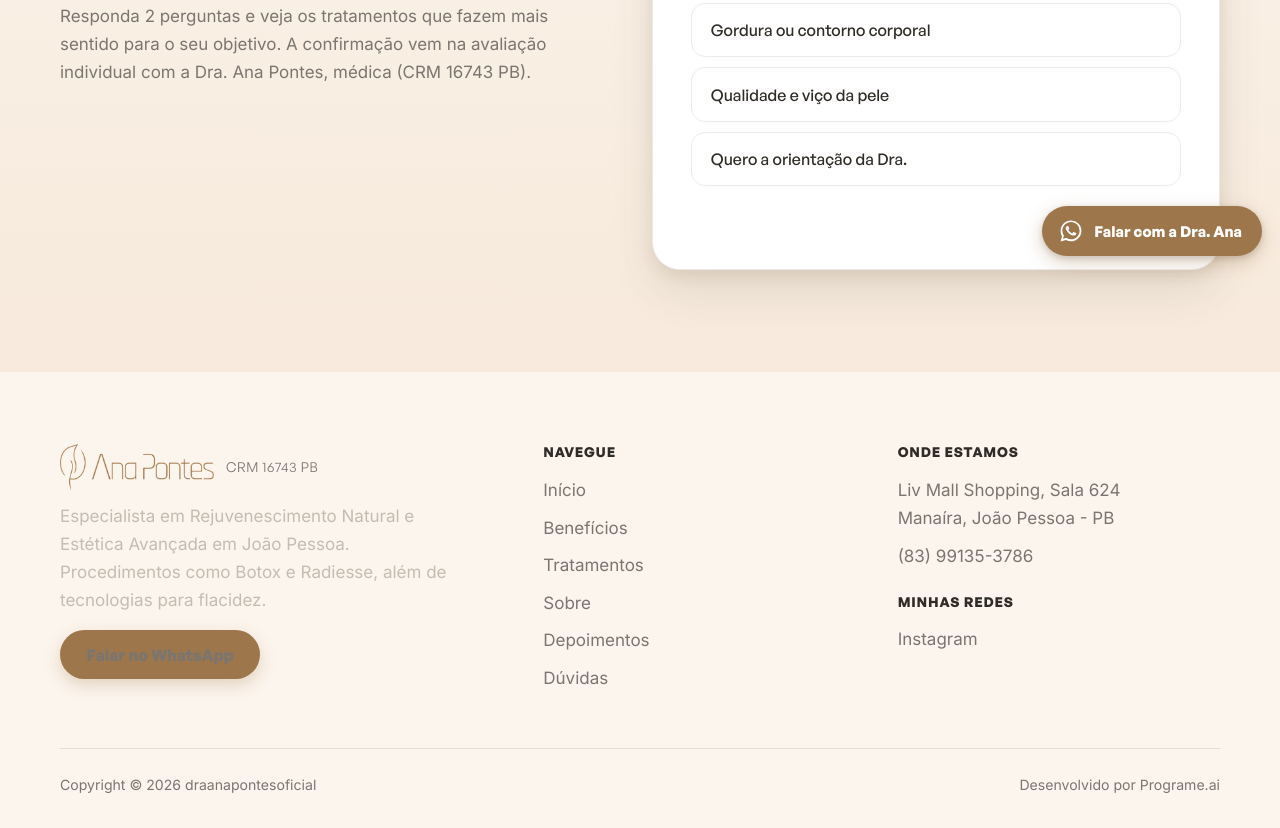
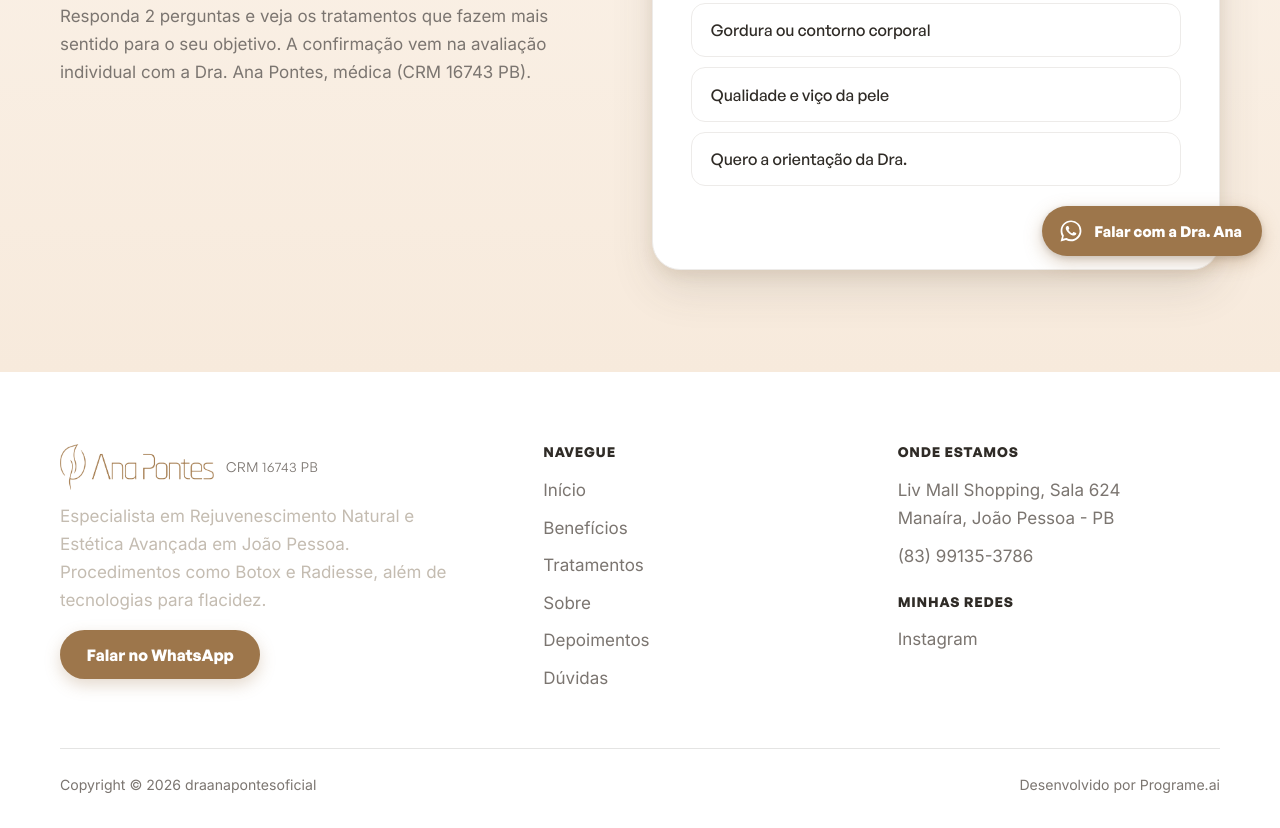
Before and after one commit to programeai/anapontes-page, a plain HTML site: page tratamentos-quiz.html in a window 1280 px wide. Shown: the part 526-1354 px from the top of the page. Drawn offline with Linux system fonts and the light colour scheme.

Commit message:
feat(footer): adiciona variante clara do rodapé

```diff
--- a/css/styles.css
+++ b/css/styles.css
@@ -299,8 +299,9 @@ ul.checks li::before {
 
 /* ---------- Footer ---------- */
 .site-footer { background: var(--cream); color: var(--muted); padding: clamp(3rem,6vw,4.5rem) 0 2rem; }
-.site-footer a { color: var(--muted); }
-.site-footer a:hover { color: var(--bronze); }
+.site-footer--light { background: var(--white); }
+.site-footer a:not(.btn) { color: var(--muted); }
+.site-footer a:not(.btn):hover { color: var(--bronze); }
 .footer__grid { display: grid; grid-template-columns: 1.4fr 1fr 1fr; gap: 2rem; }
 @media (max-width: 760px) { .footer__grid { grid-template-columns: 1fr; gap: 1.75rem; } }
 .footer__brand { display: flex; align-items: center; flex-wrap: wrap; gap: .35rem .75rem; margin-bottom: .75rem; }
--- a/tratamentos-quiz.html
+++ b/tratamentos-quiz.html
@@ -103,7 +103,7 @@
     </section>
   </main>
 
-  <footer class="site-footer">
+  <footer class="site-footer site-footer--light">
     <div class="container">
       <div class="footer__grid">
         <div>
```
Also changed, not shown: index.html (+1 -1 lines).
